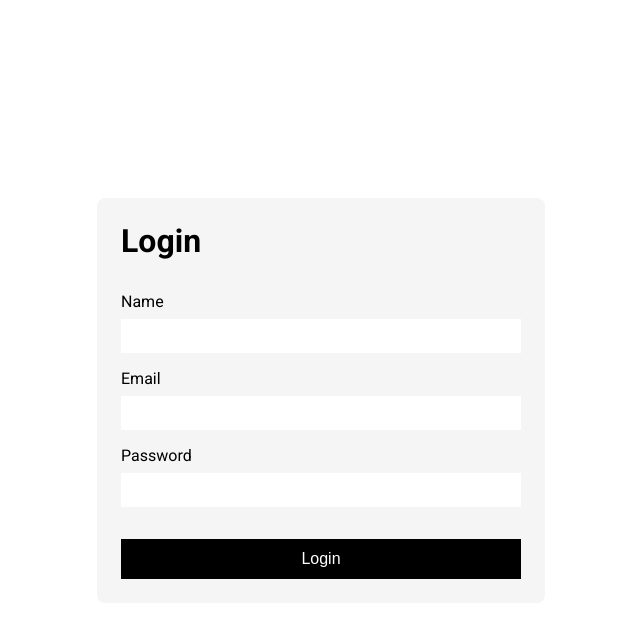
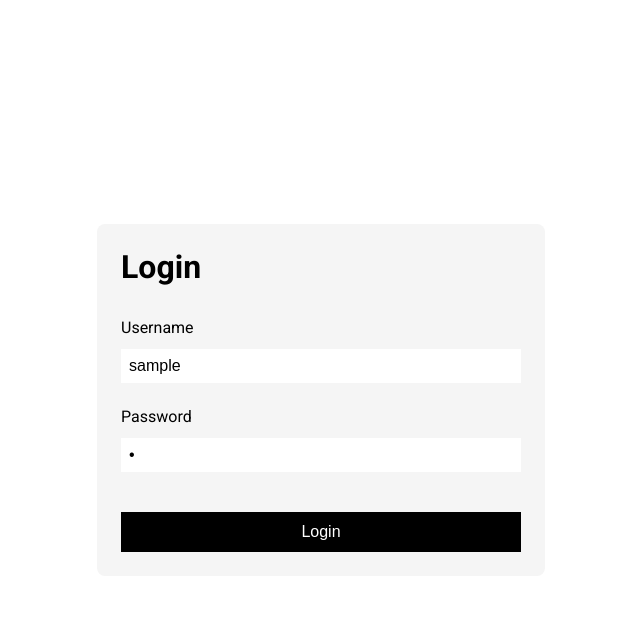
Before and after one commit to sergiopmdeveloper/django-learning, a Django app: template core/templates/registration/login.html in a window 1280 px wide. Shown: the top 618 px of the page, without its empty margins (319-959 px from the left). Run offline with Django 5.2, Linux system fonts and the light colour scheme; the template is opened without the code that fills it: most values are stand-ins (such as "Sample title", 1, 10 or a date in 2020).

Commit message:
feat: implement form fields validation

```diff
--- a/core/static/core/registration.css
+++ b/core/static/core/registration.css
@@ -21,13 +21,14 @@
 .form_content {
     display: flex;
     flex-direction: column;
-    gap: 1rem;
+    gap: 1.5rem;
 }
 
 .form_field {
+    position: relative;
     display: flex;
     flex-direction: column;
-    gap: 0.5rem;
+    gap: 0.75rem;
 }
 
 .field_label {
@@ -40,6 +41,17 @@
     overflow: hidden;
     text-overflow: ellipsis;
     white-space: nowrap;
+}
+
+.field_error {
+    position: absolute;
+    top: 0;
+    right: 0;
+    padding: 0.2rem 0.3rem;
+    border-radius: 0.2rem;
+    font-size: 0.8rem;
+    color: darkred;
+    background-color: lightcoral;
 }
 
 .submit_button {
--- a/core/templates/registration/login.html
+++ b/core/templates/registration/login.html
@@ -15,19 +15,21 @@
 
             <form class="form_content" method="post">
                 {% csrf_token %}
-                <div class="form_field">
-                    <label class="field_label" for="name">Name</label>
-                    <input class="field_input" type="text" name="name" id="name" autocomplete="name">
-                </div>
 
                 <div class="form_field">
-                    <label class="field_label" for="email">Email</label>
-                    <input class="field_input" type="text" name="email" id="email" autocomplete="email">
+                    <label class="field_label" for="username">Username</label>
+                    <input class="field_input" type="text" name="username" id="username" autocomplete="username" value={{ username }}>
+                    {% if form_errors.username %}
+                        <span class="field_error">{{ form_errors.username }}</span>
+                    {% endif %}
                 </div>
 
                 <div class="form_field">
                     <label class="field_label" for="password">Password</label>
-                    <input class="field_input" type="password" name="password" id="password" autocomplete="current-password">
+                    <input class="field_input" type="password" name="password" id="password" autocomplete="current-password" value={{ password }}>
+                    {% if form_errors.password %}
+                        <span class="field_error">{{ form_errors.password }}</span>
+                    {% endif %}
                 </div>
 
                 <button class="submit_button" type="submit">Login</button>
--- a/core/urls.py
+++ b/core/urls.py
@@ -1,9 +1,8 @@
-from django.contrib.auth import views as auth_views
 from django.urls import path
 
-from core.views import index
+from core.views import index, login
 
 urlpatterns = [
     path("", index, name="index"),
-    path("login", auth_views.LoginView.as_view(), name="login"),
+    path("login", login, name="login"),
 ]
```
Also changed, not shown: core/forms.py (added, +20 -0 lines), core/views.py (+32 -0 lines).
